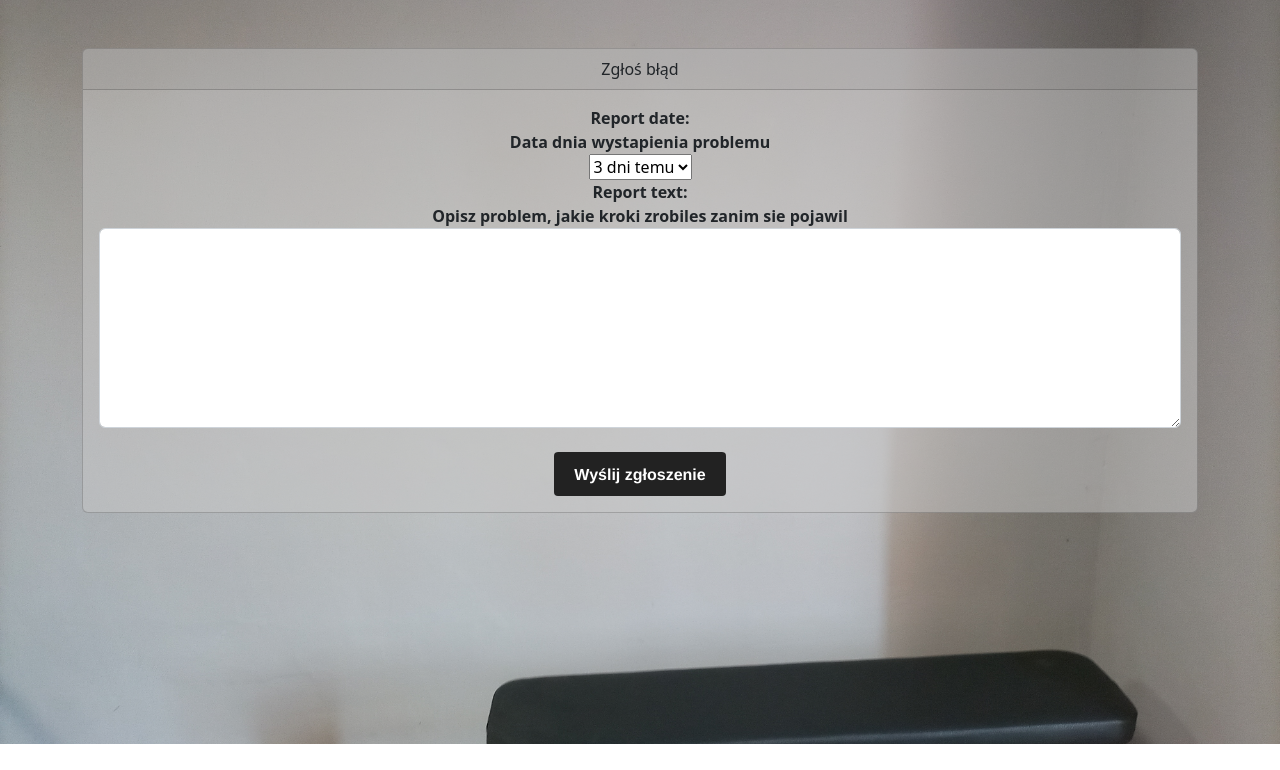
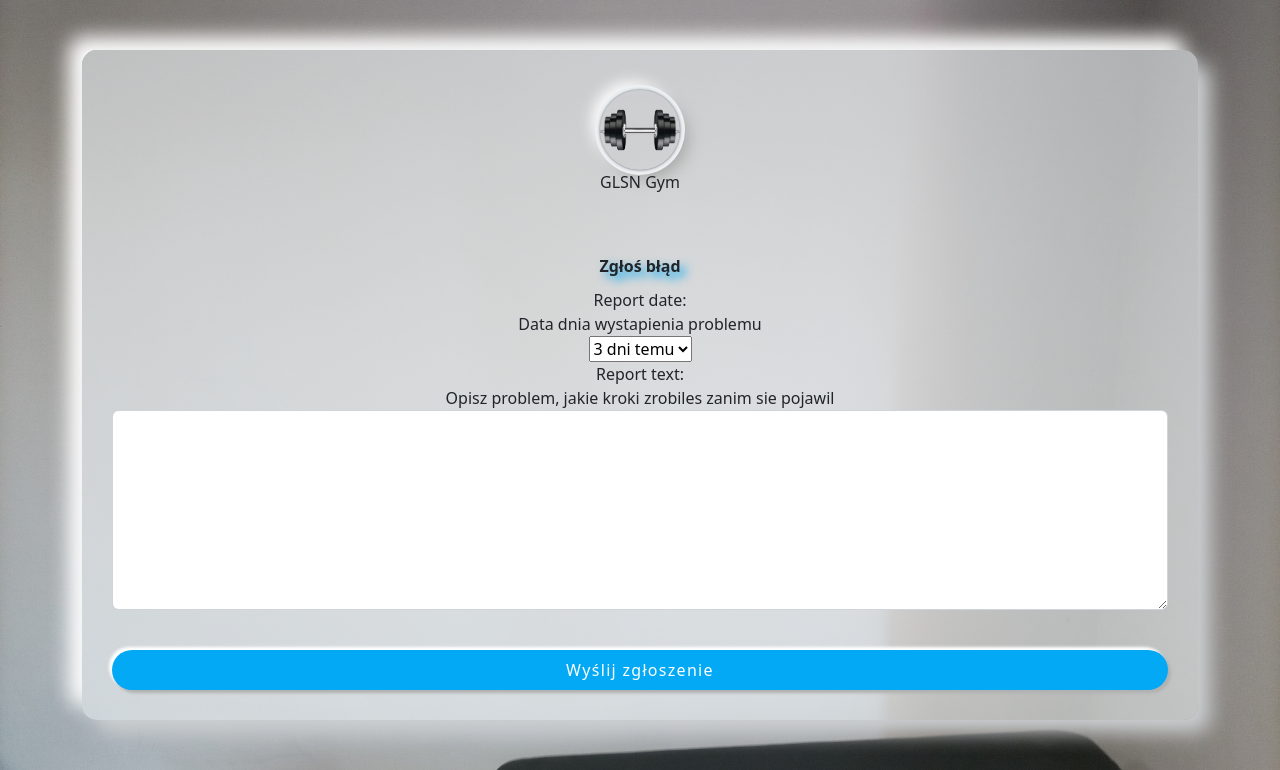
Before and after one commit to mykasero/GLSR_Gym_WebApp, a Django app: page /bug_report/ in a window 1280 px wide. Shown: the part 56-826 px from the top of the page. Before the commit the page ends 800 px from the top, so only its background shows below. Run offline with Django 5.2, Linux system fonts and the light colour scheme; the visitor is signed in with stand-in values (Sample User, id 1); parts of the project's set-up code (start-up, migrations or seed data) failed here and were passed over; some libraries are stand-ins or nearby versions.

Commit message:
Improving styles of the templates, p6 - bug_report and reports

```diff
--- a/templates/Schedule/bug_report.html
+++ b/templates/Schedule/bug_report.html
@@ -8,14 +8,62 @@
         background-size: cover;
         background-color: #212429;
         }
-        .card {
-            background-color: rgba(200, 200, 200, 0.5);
-        }
-        .nice_buttons {
-            width: auto;
-        }
     </style>
 {% endblock %}
+
+{% block stylings %}
+<link href="{% static 'css/auth_styles.css'%}" rel="stylesheet" />
+
+<style type="text/css">
+    @media only screen
+        and (min-width:1081px){
+            .div_pad {
+                padding-top: 60px;
+            }
+            .wrapper{
+                max-width: 1150px;
+            }
+        }
+    @media only screen
+        and (min-width:801px)
+        and (max-width:1080px){
+            .div_pad {
+                padding-top:30px;
+            }
+            .wrapper{
+                max-width: 900px;
+            }
+        }
+    @media screen
+    and (min-width:601px)
+    and (max-width: 800px) {
+        .div_pad{
+            padding-top:30px;
+        }
+        .wrapper{
+            max-width: 700px;
+            min-height: 400px;
+            margin-right: 5px;
+            margin-left: 5px;
+        }
+
+    }
+
+    @media screen and (max-width: 600px) {
+        .div_pad{
+            padding-top:30px;
+        }
+        .wrapper{
+            max-width: 500px;
+            min-height: 400px;
+            margin-right: 5px;
+            margin-left: 5px;
+        }
+    }
+</style>
+
+{% endblock %}
+
 {% block content %}
 <div class="container">
     <div class="text-center mt-5">
@@ -27,7 +75,29 @@
             {% endfor %}
         {% endif %}
 
-        <div class = "card">
+        <div class="wrapper">
+            <div class="logo">
+                <img style="height:80px;" src="{% static 'images/logo1.png' %}" alt=""/>
+            </div>
+            GLSN Gym
+            <div class="div_pad">
+                <div style="text-shadow: 5px 5px 10px #03A9F4; padding-bottom:10px;">
+                    <b>Zgłoś błąd</b>
+                </div>
+                <form method="post" class="BugReportForm">
+                    {% csrf_token %}
+                    {{form}}
+                    <br>
+                    <button type="submit" class = "btn mt-3 text-center fs-6">Wyślij zgłoszenie</button>
+
+                </form>
+            </div>
+        </div>
+
+
+
+
+        {% comment %} <div class = "card">
             <div class = "card-header">
                 Zgłoś błąd
             </div>
@@ -43,7 +113,7 @@
                 </form>
             </div>
 
-        </div>
+        </div>{% endcomment %}
     </div>
 </div>
 {% endblock %}
```
Also changed, not shown: templates/Schedule/reports.html (+147 -10 lines).
